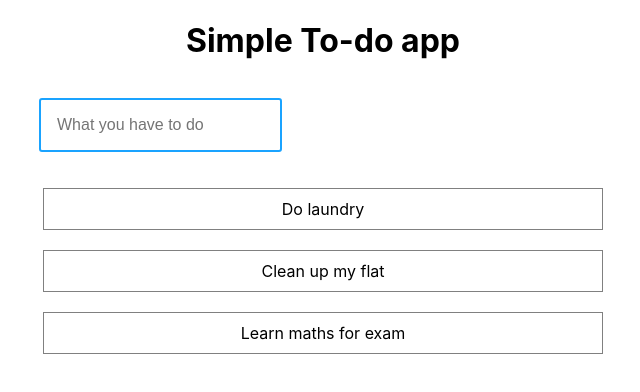
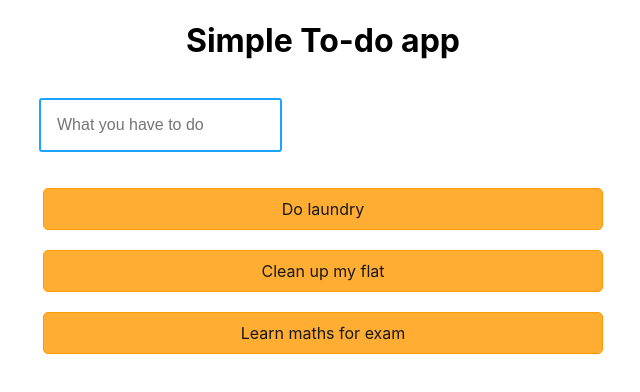
Before and after one commit to kacperkapusciak/simple-to-do-app, a React (Create React App) app: page / in a window 1280 px wide. Shown: the top 392 px of the page, without its empty margins (317-957 px from the left). Built offline with nearby package versions, Linux system fonts and the light colour scheme; a web font is replaced by a local one.

Commit message:
Added styling to items from list

```diff
--- a/src/components/TodoList.js
+++ b/src/components/TodoList.js
@@ -1,25 +1,19 @@
 import React from 'react';
-const TodoStyle = {
-  display: 'flex',
-  justifyContent: 'center',
-  margin: '20px',
-  padding: '10px',
-  border: '1px solid gray'
-}
+import TodoItem from '../styles/TodoItem';
+import Success from '../styles/Success';
 const TodoList = props => {
   const listOfTodos = props.todos.length ? (
     props.todos.map(todo => {
       return (
         <div key={todo.id} >
-          <span style={TodoStyle}
-                onClick={() => props.delete(todo.id)}>
+          <TodoItem onClick={() => props.delete(todo.id)}>
                 {todo.content}
-          </span>
+          </TodoItem>
         </div>
       );
   })
   ) : (
-    <p>You've made all things that you had to do!</p>
+    <Success>You've made all things that you had to do!</Success>
   );
 
   return (
--- a/src/containers/App.js
+++ b/src/containers/App.js
@@ -30,8 +30,6 @@ class App extends Component {
     this.setState({todos: todos});
   }
 
-
-
   render() {
     return (
       <Center>
--- /dev/null
+++ b/src/styles/TodoItem.js
@@ -0,0 +1,14 @@
+import styled from 'styled-components';
+
+const TodoItem = styled.span`
+  display: flex;
+  justify-content: center;
+  margin: 20px;
+  padding: 10px;
+  color: #181818;
+  border: 1px solid #ff9900;
+  border-radius: 5px;
+  background-color: #ffad33;
+`;
+
+export default TodoItem;
```
